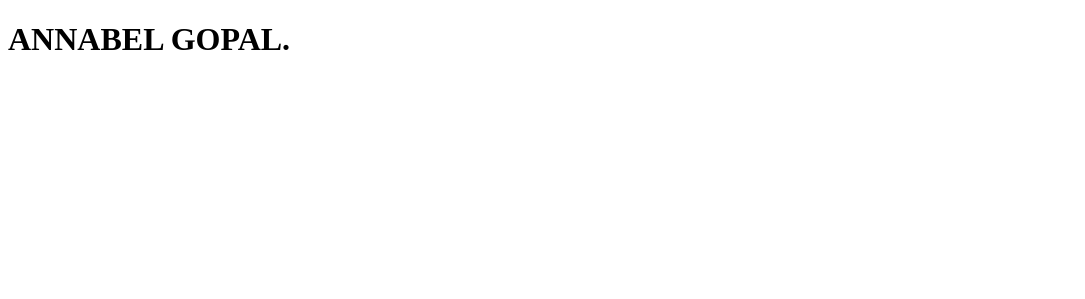
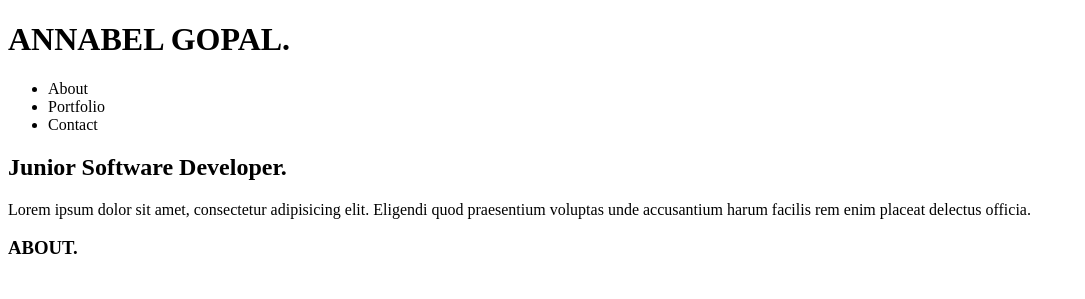
Before and after one commit to annabel-gopal/my-portfolio, a plain HTML site: page index.html in a window 1280 px wide. Shown: the whole page, without its empty margins (0-1085 px from the left). Drawn offline with Linux system fonts and the light colour scheme; a web font is replaced by a local one.

```diff
--- a/index.html
+++ b/index.html
@@ -10,8 +10,29 @@
    <header>
     <h1>ANNABEL GOPAL.</h1>
     <nav>
-
+        <ul>
+            <li>About</li>
+            <li>Portfolio</li>
+            <li>Contact</li>
+        </ul>
     </nav>
    </header>
+   <body>
+        <div>
+            <h2>Junior Software Developer.</h2>
+            <p>
+                Lorem ipsum dolor sit amet, consectetur adipisicing elit. Eligendi quod praesentium voluptas unde accusantium harum facilis rem enim placeat delectus officia.
+            </p>
+        </div>
+        <div>
+            <h3>ABOUT.</h3>
+            <div>
+                <img src="" alt="">
+            </div>
+        </div>
+   </body>
+   <footer>
+
+   </footer>
 </body>
 </html>
```
Also changed, not shown: images/Logo CSS3.png (added), images/Technical Skill Icon  bem.png (added), images/Technical Skill Icon  springboot.jpg (added), images/Technical Skill Icon JS.png (added), images/Technical Skill Icon java.png (added), images/Technical Skill Icon react.png (added), images/Technical Skill Icon sass.png (added), images/Technical Skill IconHTML5.png (added), images/Technical Skill Icongit.png (added), images/me-at-beach.jpg (added).
